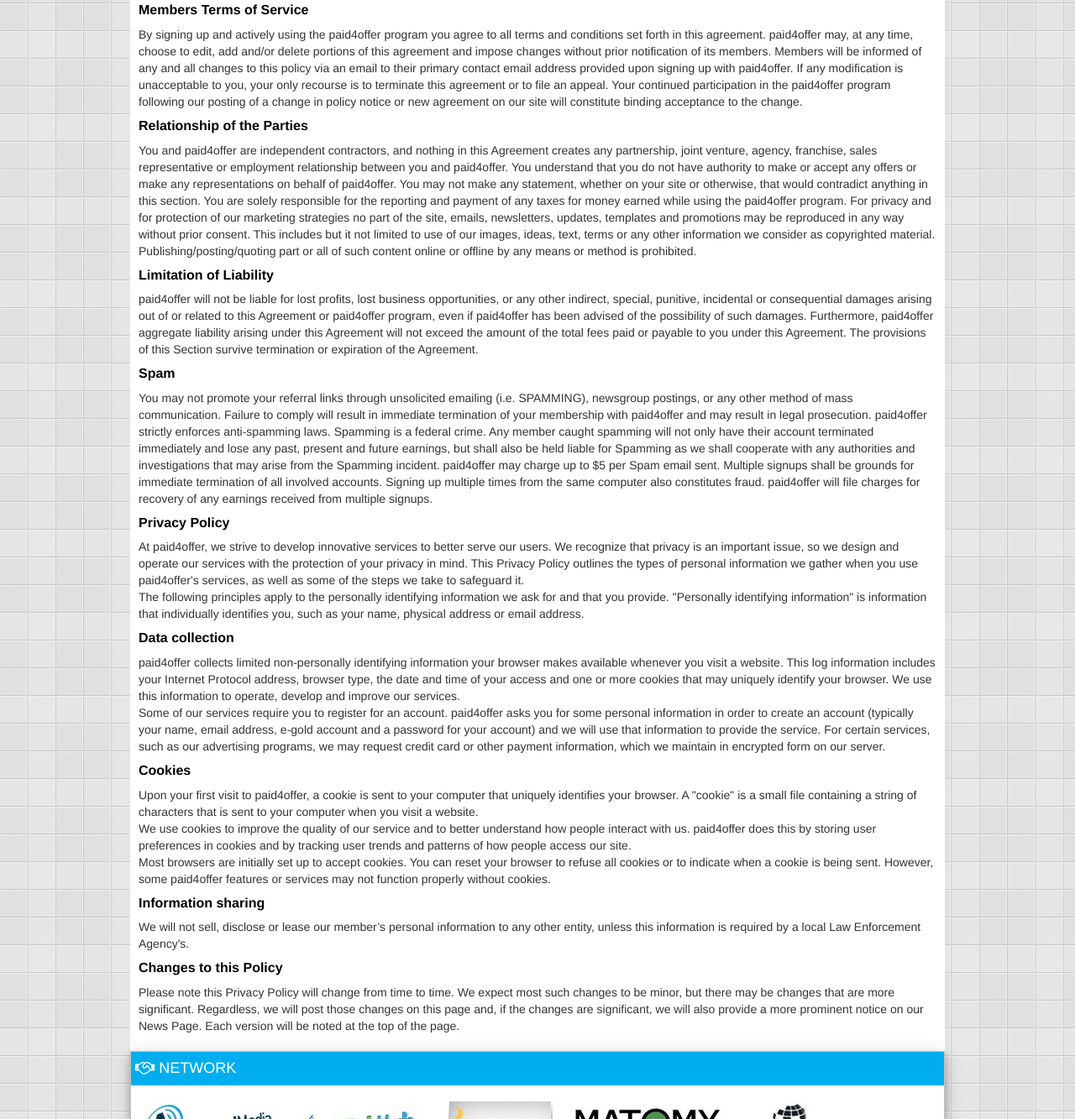
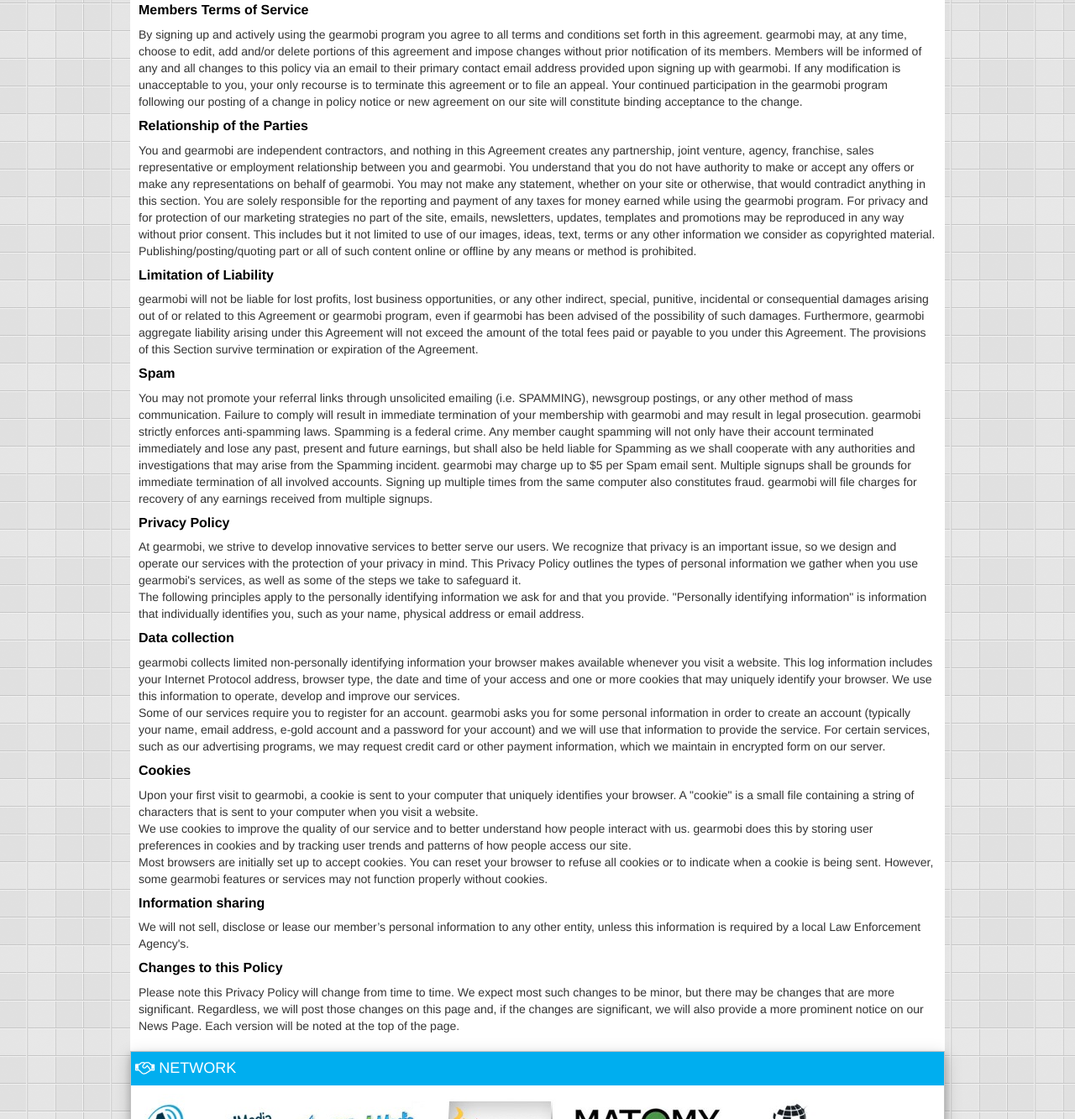
Before and after one commit to giapnguyenitf/WebOffer, a website: page views/pages/service.html in a window 1280 px wide. Shown: the part 193-1526 px from the top of the page at 84% size. Drawn offline with nearby package versions, Linux system fonts and the light colour scheme; files that its build step writes are made by us from their sources; files whose address does not match are found by name.

Commit message:
update :vv

```diff
--- a/views/pages/service.html
+++ b/views/pages/service.html
@@ -59,32 +59,32 @@
         </div>
         <div class="row-con">
           <h5 class="row-title">Members Terms of Service</h5>
-          <p class="row-content"> By signing up and actively using the paid4offer program you agree to all terms and conditions set forth in this agreement. paid4offer may, at any time, choose to edit, add and/or delete portions of this agreement and impose changes without prior notification of its members. Members will be informed of any and all changes to this policy via an email to their primary contact email address provided upon signing up with paid4offer. If any modification is unacceptable to you, your only recourse is to terminate this agreement or to file an appeal. Your continued participation in the paid4offer program following our posting of a change in policy notice or new agreement on our site will constitute binding acceptance to the change.
+          <p class="row-content"> By signing up and actively using the gearmobi program you agree to all terms and conditions set forth in this agreement. gearmobi may, at any time, choose to edit, add and/or delete portions of this agreement and impose changes without prior notification of its members. Members will be informed of any and all changes to this policy via an email to their primary contact email address provided upon signing up with gearmobi. If any modification is unacceptable to you, your only recourse is to terminate this agreement or to file an appeal. Your continued participation in the gearmobi program following our posting of a change in policy notice or new agreement on our site will constitute binding acceptance to the change.
           </p>
         </div>
         <div class="row-con">
           <h5 class="row-title">Relationship of the Parties</h5>
           <p class="row-content">
-             You and paid4offer are independent contractors, and nothing in this Agreement creates any partnership, joint venture, agency, franchise, sales representative or employment relationship between you and paid4offer. You understand that you do not have authority to make or accept any offers or make any representations on behalf of paid4offer. You may not make any statement, whether on your site or otherwise, that would contradict anything in this section. You are solely responsible for the reporting and payment of any taxes for money earned while using the paid4offer program. For privacy and for protection of our marketing strategies no part of the site, emails, newsletters, updates, templates and promotions may be reproduced in any way without prior consent. This includes but it not limited to use of our images, ideas, text, terms or any other information we consider as copyrighted material. Publishing/posting/quoting part or all of such content online or offline by any means or method is prohibited.
+             You and gearmobi are independent contractors, and nothing in this Agreement creates any partnership, joint venture, agency, franchise, sales representative or employment relationship between you and gearmobi. You understand that you do not have authority to make or accept any offers or make any representations on behalf of gearmobi. You may not make any statement, whether on your site or otherwise, that would contradict anything in this section. You are solely responsible for the reporting and payment of any taxes for money earned while using the gearmobi program. For privacy and for protection of our marketing strategies no part of the site, emails, newsletters, updates, templates and promotions may be reproduced in any way without prior consent. This includes but it not limited to use of our images, ideas, text, terms or any other information we consider as copyrighted material. Publishing/posting/quoting part or all of such content online or offline by any means or method is prohibited.
           </p>
         </div>
         <div class="row-con">
           <h5 class="row-title">Limitation of Liability</h5>
           <p class="row-content">
-            paid4offer will not be liable for lost profits, lost business opportunities, or any other indirect, special, punitive, incidental or consequential damages arising out of or related to this Agreement or paid4offer program, even if paid4offer has been advised of the possibility of such damages. Furthermore, paid4offer aggregate liability arising under this Agreement will not exceed the amount of the total fees paid or payable to you under this Agreement. The provisions of this Section survive termination or expiration of the Agreement.
+            gearmobi will not be liable for lost profits, lost business opportunities, or any other indirect, special, punitive, incidental or consequential damages arising out of or related to this Agreement or gearmobi program, even if gearmobi has been advised of the possibility of such damages. Furthermore, gearmobi aggregate liability arising under this Agreement will not exceed the amount of the total fees paid or payable to you under this Agreement. The provisions of this Section survive termination or expiration of the Agreement.
           </p>
         </div>
         <div class="row-con">
           <h5 class="row-title">Spam</h5>
           <p class="row-content">
-            You may not promote your referral links through unsolicited emailing (i.e. SPAMMING), newsgroup postings, or any other method of mass communication. Failure to comply will result in immediate termination of your membership with paid4offer and may result in legal prosecution. paid4offer strictly enforces anti-spamming laws. Spamming is a federal crime. Any member caught spamming will not only have their account terminated immediately and lose any past, present and future earnings, but shall also be held liable for Spamming as we shall cooperate with any authorities and investigations that may arise from the Spamming incident. paid4offer may charge up to $5 per Spam email sent. Multiple signups shall be grounds for immediate termination of all involved accounts. Signing up multiple times from the same computer also constitutes fraud. paid4offer will file charges for recovery of any earnings received from multiple signups.
+            You may not promote your referral links through unsolicited emailing (i.e. SPAMMING), newsgroup postings, or any other method of mass communication. Failure to comply will result in immediate termination of your membership with gearmobi and may result in legal prosecution. gearmobi strictly enforces anti-spamming laws. Spamming is a federal crime. Any member caught spamming will not only have their account terminated immediately and lose any past, present and future earnings, but shall also be held liable for Spamming as we shall cooperate with any authorities and investigations that may arise from the Spamming incident. gearmobi may charge up to $5 per Spam email sent. Multiple signups shall be grounds for immediate termination of all involved accounts. Signing up multiple times from the same computer also constitutes fraud. gearmobi will file charges for recovery of any earnings received from multiple signups.
 
           </p>
         </div>
         <div class="row-con">
           <h5 class="row-title">Privacy Policy</h5>
           <p class="row-content">
-            At paid4offer, we strive to develop innovative services to better serve our users. We recognize that privacy is an important issue, so we design and operate our services with the protection of your privacy in mind. This Privacy Policy outlines the types of personal information we gather when you use paid4offer's services, as well as some of the steps we take to safeguard it.
+            At gearmobi, we strive to develop innovative services to better serve our users. We recognize that privacy is an important issue, so we design and operate our services with the protection of your privacy in mind. This Privacy Policy outlines the types of personal information we gather when you use gearmobi's services, as well as some of the steps we take to safeguard it.
             <br>
             The following principles apply to the personally identifying information we ask for and that you provide. "Personally identifying information" is information that individually identifies you, such as your name, physical address or email address.
 
@@ -93,20 +93,20 @@
         <div class="row-con">
           <h5 class="row-title">Data collection</h5>
           <p class="row-content">
-            paid4offer collects limited non-personally identifying information your browser makes available whenever you visit a website. This log information includes your Internet Protocol address, browser type, the date and time of your access and one or more cookies that may uniquely identify your browser. We use this information to operate, develop and improve our services.
+            gearmobi collects limited non-personally identifying information your browser makes available whenever you visit a website. This log information includes your Internet Protocol address, browser type, the date and time of your access and one or more cookies that may uniquely identify your browser. We use this information to operate, develop and improve our services.
             <br>
-            Some of our services require you to register for an account. paid4offer asks you for some personal information in order to create an account (typically your name, email address, e-gold account and a password for your account) and we will use that information to provide the service. For certain services, such as our advertising programs, we may request credit card or other payment information, which we maintain in encrypted form on our server.
+            Some of our services require you to register for an account. gearmobi asks you for some personal information in order to create an account (typically your name, email address, e-gold account and a password for your account) and we will use that information to provide the service. For certain services, such as our advertising programs, we may request credit card or other payment information, which we maintain in encrypted form on our server.
 
           </p>
         </div>
         <div class="row-con">
           <h5 class="row-title">Cookies</h5>
           <p class="row-content">
-            Upon your first visit to paid4offer, a cookie is sent to your computer that uniquely identifies your browser. A "cookie" is a small file containing a string of characters that is sent to your computer when you visit a website.
+            Upon your first visit to gearmobi, a cookie is sent to your computer that uniquely identifies your browser. A "cookie" is a small file containing a string of characters that is sent to your computer when you visit a website.
             <br>
-            We use cookies to improve the quality of our service and to better understand how people interact with us. paid4offer does this by storing user preferences in cookies and by tracking user trends and patterns of how people access our site.
+            We use cookies to improve the quality of our service and to better understand how people interact with us. gearmobi does this by storing user preferences in cookies and by tracking user trends and patterns of how people access our site.
             <br>
-            Most browsers are initially set up to accept cookies. You can reset your browser to refuse all cookies or to indicate when a cookie is being sent. However, some paid4offer features or services may not function properly without cookies.
+            Most browsers are initially set up to accept cookies. You can reset your browser to refuse all cookies or to indicate when a cookie is being sent. However, some gearmobi features or services may not function properly without cookies.
 
           </p>
         </div>
```
Also changed, not shown: views/pages/index.html (+2 -3 lines).
